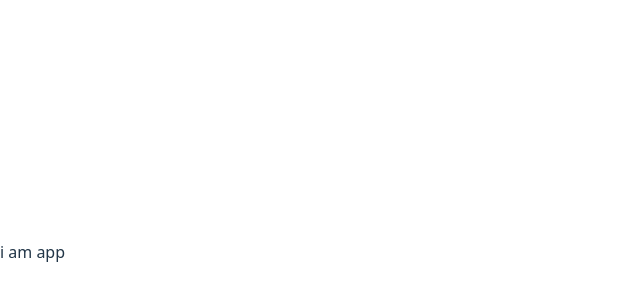
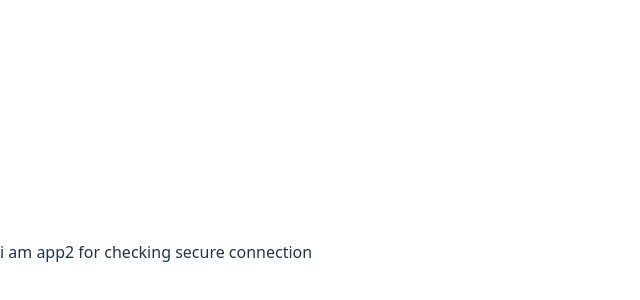
Before and after one commit to nayeem-94/SkillSwap-A-Local-Skill-Exchange-Platform, a React (Vite) app: page / in a window 1280 px wide. Shown: the part 148-448 px from the top of the page, without its empty margins (0-640 px from the left). Built offline with nearby package versions, Linux system fonts and the light colour scheme.

Commit message:
check for secure connection

```diff
--- a/src/App.jsx
+++ b/src/App.jsx
@@ -3,7 +3,7 @@ import React from 'react';
 const App = () => {
   return (
     <div>
-      i am app
+      i am app2 for checking secure connection
     </div>
   );
 };
```
